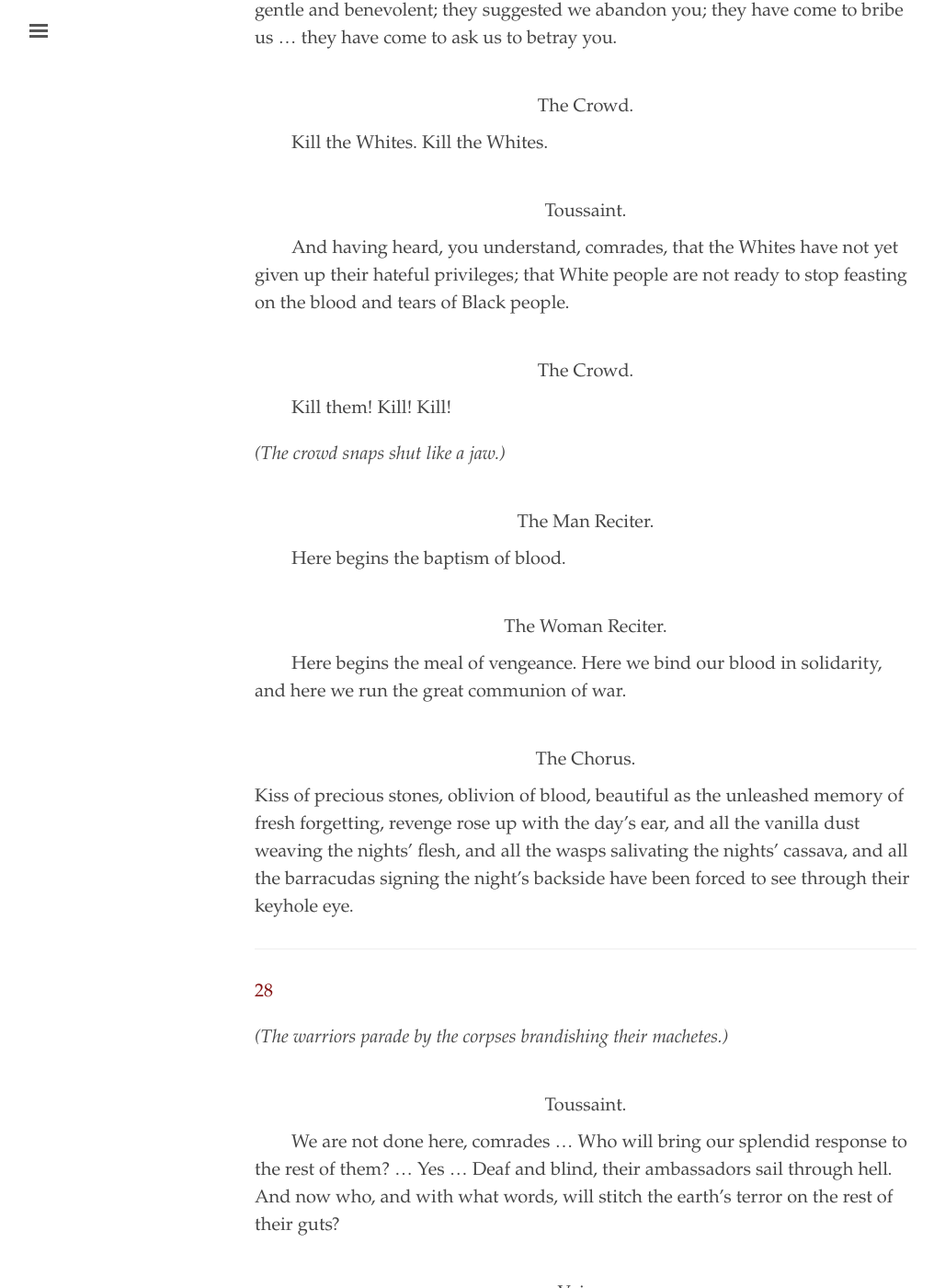
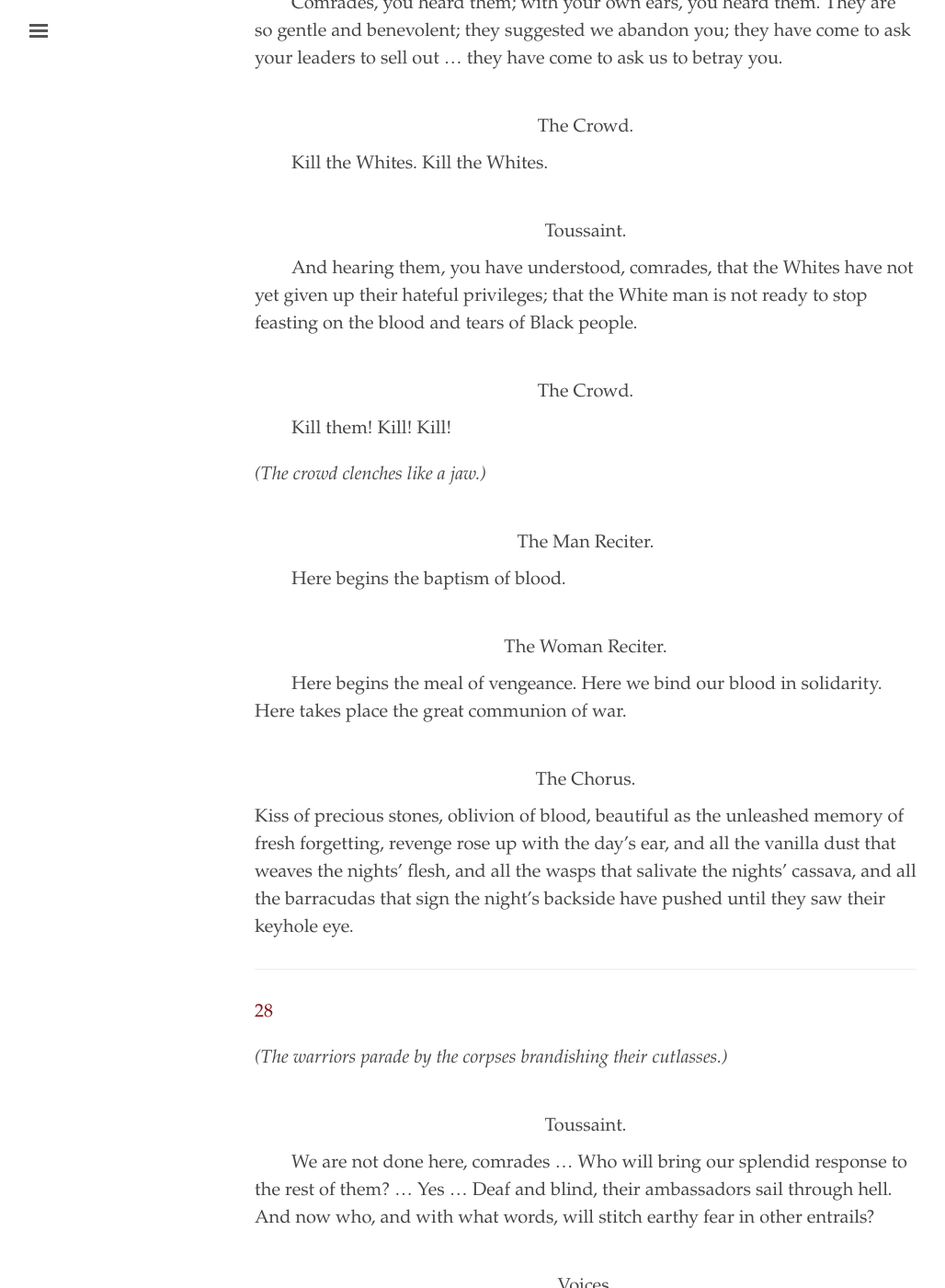
Before and after one commit to elotroalex/chiens, a Jekyll site: the page built from _texts/translation.md, in a window 1280 px wide and 1400 px high, scrolled down 27647 px. Shown: the whole window at 92% size, without its empty margins (3-1031 px from the left). Built offline with Jekyll 4.4.1, drawn with Linux system fonts in a browser that asks for light colours; some of the changed text lies outside the part shown.

Commit message:
up to page 29

```diff
--- a/_texts/translation.md
+++ b/_texts/translation.md
@@ -801,13 +801,13 @@ Please note that the following text contains violence in many guises, including
 
 - {:.sp} The Chorus *(hateful.)*
 
-- {:.pr.i} ...Saint-Domingue the Black, __where the master's sadism and the death rattle of the slave, coprophagous by force, completes with vomit streaks the shark bite and the centipede's crawl__.
+- {:.pr.i} ...Saint-Domingue the Black, where the master's sadism and the death rattle of the slave, coprophagous by force, completes in vomit streaks the shark bite and the centipede's crawl.
 
 *(At this moment, darkness falls on the scene; gunshots; discordant cries; then the ruckus dies down; when the light returns, the decor has changed: a Black war camp in the middle of the forest. A conference of Black leaders and White deputies.)*
 
 - {:.sp} 1st Deputy.
 
-- {:.pr.i} Our very presence here is enough to show how great our desire is to seek a resolution. We have silenced in our hearts the natural indignation aroused by the memory of so many acts of cruelty. And we have swept under the rug all of our revulsion and repulsion, all the dispositions that our philosophical minds call prevention or prejudice, __as necessary as these may be__ in our colonial societies ...
+- {:.pr.i} Our very presence here is enough to show the magnitude of our desire to seek a resolution. We have silenced the natural indignation in our hearts that the memory of so many acts of cruelty has aroused. And we have swept under the rug all of our revulsion and repulsion, all the customs that our philosophical minds call bias or prejudice, even though these are the binding forces of our colonial societies ...
 
 ---
 
@@ -841,7 +841,7 @@ Please note that the following text contains violence in many guises, including
 
 [26]({{site.baseurl}}/chiens/p026.html){:.pagetitle}
 
-*(The scene is overrun with the insurgency: a mass of men and women armed with machetes.)*
+*(The scene is overrun by the crowds of insurgents: a mass of men and women armed with cutlasses.)*
 
 - {:.sp} Toussaint.
 
@@ -853,7 +853,7 @@ Please note that the following text contains violence in many guises, including
 
 - {:.sp} 1st Deputy.
 
-- {:.pr.i} My dear friends ... I know that you are tired of this war. Your children are hungry.
+- {:.pr.i} My dear friends ... I know that you have had enough of this war. Your children are hungry.
 
 - {:.sp} Voices.
 
@@ -869,7 +869,7 @@ Please note that the following text contains violence in many guises, including
 
 - {:.sp} 1st Deputy.
 
-- {:.pr.i} Return to your homes. Return to work. We are ready to grant the best among you their freedom, and we guarantee the rest of you our paternal kindness.
+- {:.pr.i} Return to the fields. Return to work. We are ready to recognize the freedom of the best among you, and we guarantee the rest of you our paternal kindness.
 
 *(Contradictory cries from the crowd)*
 
@@ -884,7 +884,7 @@ Please note that the following text contains violence in many guises, including
 
 - {:.sp} Toussaint.
 
-- {:.pr.i} Comrades, you heard them; with your own ears you heard them. They are so gentle and benevolent; they suggested we abandon you; they have come to bribe us ... they have come to ask us to betray you.
+- {:.pr.i} Comrades, you heard them; with your own ears, you heard them. They are so gentle and benevolent; they suggested we abandon you; they have come to ask your leaders to sell out ... they have come to ask us to betray you.
 
 - {:.sp} The Crowd.
 
@@ -892,13 +892,13 @@ Please note that the following text contains violence in many guises, including
 
 - {:.sp} Toussaint.
 
-- {:.pr.i} And having heard, you understand, comrades, that the Whites have not yet given up their hateful privileges; that White people are not ready to stop feasting on the blood and tears of Black people.
+- {:.pr.i} And hearing them, you have understood, comrades, that the Whites have not yet given up their hateful privileges; that the White man is not ready to stop feasting on the blood and tears of Black people.
 
 - {:.sp} The Crowd.
 
 - {:.i2} Kill them! Kill! Kill!
 
-*(The crowd snaps shut like a jaw.)*
+*(The crowd clenches like a jaw.)*
 
 - {:.sp} The Man Reciter.
 
@@ -906,21 +906,21 @@ Please note that the following text contains violence in many guises, including
 
 - {:.sp} The Woman Reciter.
 
-- {:.pr.i} Here begins the meal of vengeance. Here we bind our blood in solidarity, and here we run the great communion of war.
+- {:.pr.i} Here begins the meal of vengeance. Here we bind our blood in solidarity. Here takes place the great communion of war.
 
 - {:.sp} The Chorus.
 
-- {:.pr} Kiss of precious stones, oblivion of blood, beautiful as the unleashed memory of fresh forgetting, revenge rose up with the day's ear, and all the vanilla dust weaving the nights' flesh, and all the wasps salivating the nights' cassava, and all the barracudas signing the night's backside have been forced to see through their keyhole eye.
+- {:.pr} Kiss of precious stones, oblivion of blood, beautiful as the unleashed memory of fresh forgetting, revenge rose up with the day's ear, and all the vanilla dust that weaves the nights' flesh, and all the wasps that salivate the nights' cassava, and all the barracudas that sign the night's backside have pushed until they saw their keyhole eye.
 
 ---
 
 [28]({{site.baseurl}}/chiens/p028.html){:.pagetitle}
 
-*(The warriors parade by the corpses brandishing their machetes.)*
-
-- {:.sp} Toussaint.
-
-- {:.pr.i} We are not done here, comrades ... Who will bring our splendid response to the rest of them? ... Yes ... Deaf and blind, their ambassadors sail through hell. And now who, and with what words, will stitch the earth's terror on the rest of their guts?
+*(The warriors parade by the corpses brandishing their cutlasses.)*
+
+- {:.sp} Toussaint.
+
+- {:.pr.i} We are not done here, comrades ... Who will bring our splendid response to the rest of them? ... Yes ... Deaf and blind, their ambassadors sail through hell. And now who, and with what words, will stitch earthy fear in other entrails?
 
 - {:.sp} Voices.
 
@@ -942,11 +942,11 @@ Please note that the following text contains violence in many guises, including
 
 - {:.sp} The Man Reciter.
 
-- {:.pr.i} A whistle ... The Blacks come out of the bushes with a great clamor. The machetes fall and rise, and fall again in the reel of exasperation.
-
-- {:.sp} The Woman Reciter.
-
-- {:.pr.i} The machetes fall. What a harvest. That is not sugarcane on the ground. These are not banana trunks. Bloodstreams and skulls yawn like coconuts. Here is the sun. Here is the blood. Here are the flies.
+- {:.pr.i} A sharp whistle ... The Blacks come out of the bushes with a great clamor. The cutlasses fall and rise, and fall again in the windmill of exasperation.
+
+- {:.sp} The Woman Reciter.
+
+- {:.pr.i} The cutlasses fall. What a harvest. That is not sugarcane on the ground. These are not banana trunks. Bloodstreams and skulls yawn like coconuts. Here is the sun. Here is the blood. Here are the flies.
 
 - {:.sp} The Man Reciter.
 
@@ -1165,7 +1165,7 @@ Please note that the following text contains violence in many guises, including
 
 - {:.sp} The Man Reciter.
 
-- {:.pr.i} It rises ... From the depths of the earth, it rises ... The Black surge rises ... howling waves ... swamps of animal odors ... the storm of barefooted foam ... and it spouts even more running down mountain trails, climbing the ravine escarpments; obscene and wild torrents, feeders of chaotic rivers, of rotten seas, of convulsive oceans with the sooty laughter of machetes and cheap booze ...
+- {:.pr.i} It rises ... From the depths of the earth, it rises ... The Black surge rises ... howling waves ... swamps of animal odors ... the storm of barefooted foam ... and it spouts even more running down mountain trails, climbing the ravine escarpments; obscene and wild torrents, feeders of chaotic rivers, of rotten seas, of convulsive oceans with the sooty laughter of cutlasses and cheap booze ...
 
 - {:.sp} The Chorus.
 
@@ -3150,9 +3150,9 @@ Oh, steps; hooves of horses; crawling larvae grown in the valley of my ears. Con
 - Killed ... I killed him ... with my own hands.
 - It was a November night.
 - We crawled through the sugarcane
-- The machetes laughed at the stars, but we weren't thinking about the stars.
+- The cutlasses laughed at the stars, but we weren't thinking about the stars.
 - The sugarcane scarred our faces with a rush of green blades
-- We crawled, machetes in hand
+- We crawled, cutlasses in hand
 - Suddenly, howls broke the silence.
 - {: .pr} We had jumped, we slaves, we dunghill, we beasts with patient hoofs. We ran like madmen. The gunshots rang ... We were striking them down ... The sweat and the blood kept us fresh.
 - {: .pr} We kept striking deep in the screams, and the yelling grew louder, and a great flame rose from the east: the commons were burning, and the flame flickered softly on our cheeks.
```
Also changed, not shown: other parts of _texts/translation.md (+6 -6 lines).
